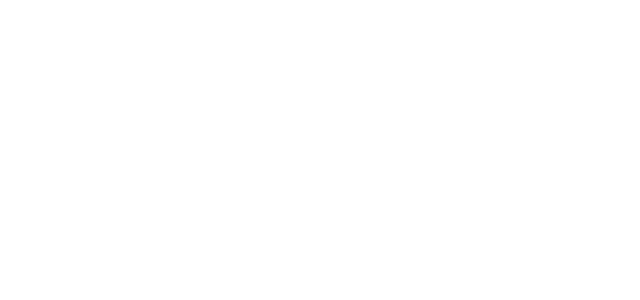
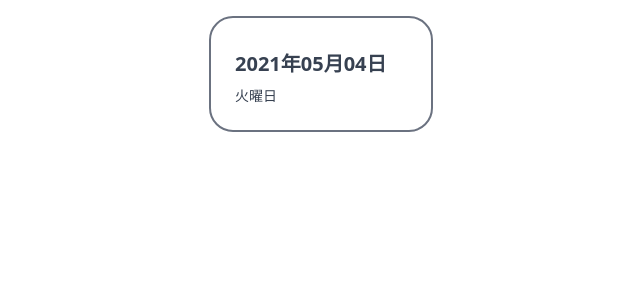
Before and after one commit to chick-p/m5paper-dashboard, a React app: page / in a window 1280 px wide. Shown: the top 300 px of the page, without its empty margins (91-731 px from the left). Built offline with nearby package versions, Linux system fonts and the light colour scheme.

Commit message:
feat: add DayPanel into App

```diff
--- a/src/App.tsx
+++ b/src/App.tsx
@@ -1,9 +1,13 @@
 import React from "react";
+
+import { DayPanel } from "./components/DayPanel";
 
 export const App: React.FC = () => {
   return (
     <div className="flex items-center justify-center">
-      <div className="grid grid-cols-1 gap-1 sm:grid-cols-2 md:grid-cols-2 lg:grid-cols-3 xl:grid-cols-3"></div>
+      <div className="grid grid-cols-1 gap-1 sm:grid-cols-2 md:grid-cols-2 lg:grid-cols-3 xl:grid-cols-3">
+        <DayPanel />
+      </div>
     </div>
   );
 };
```
